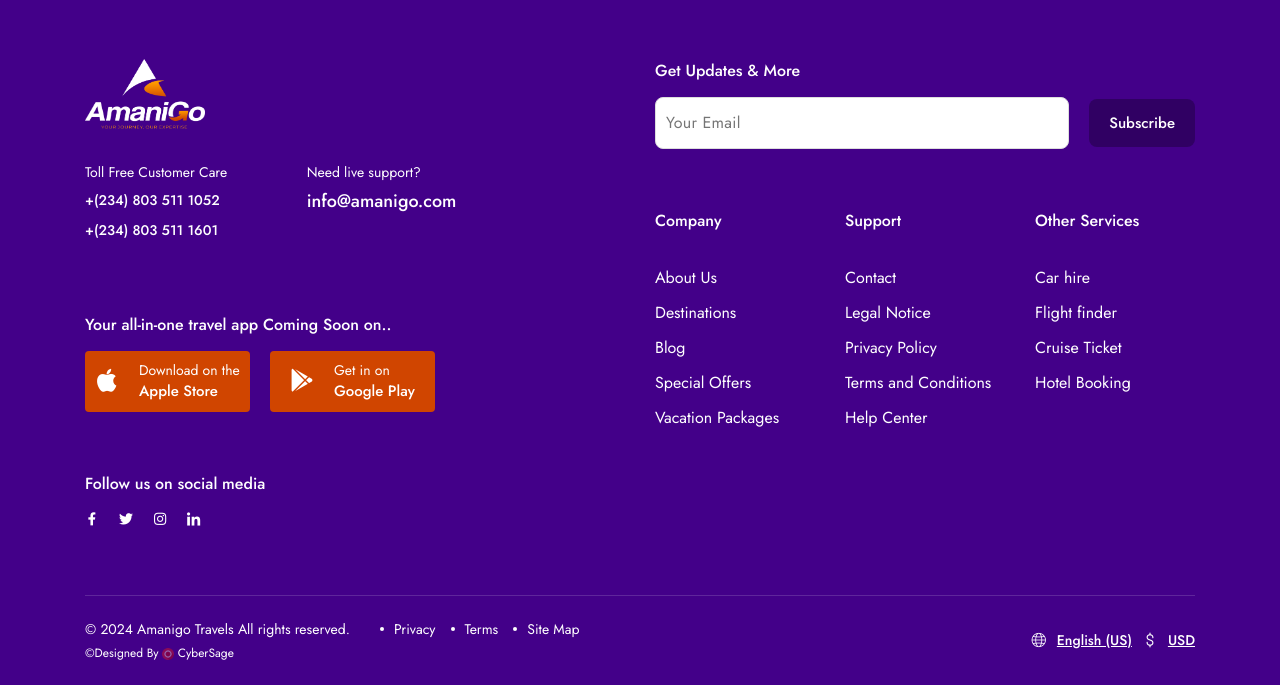
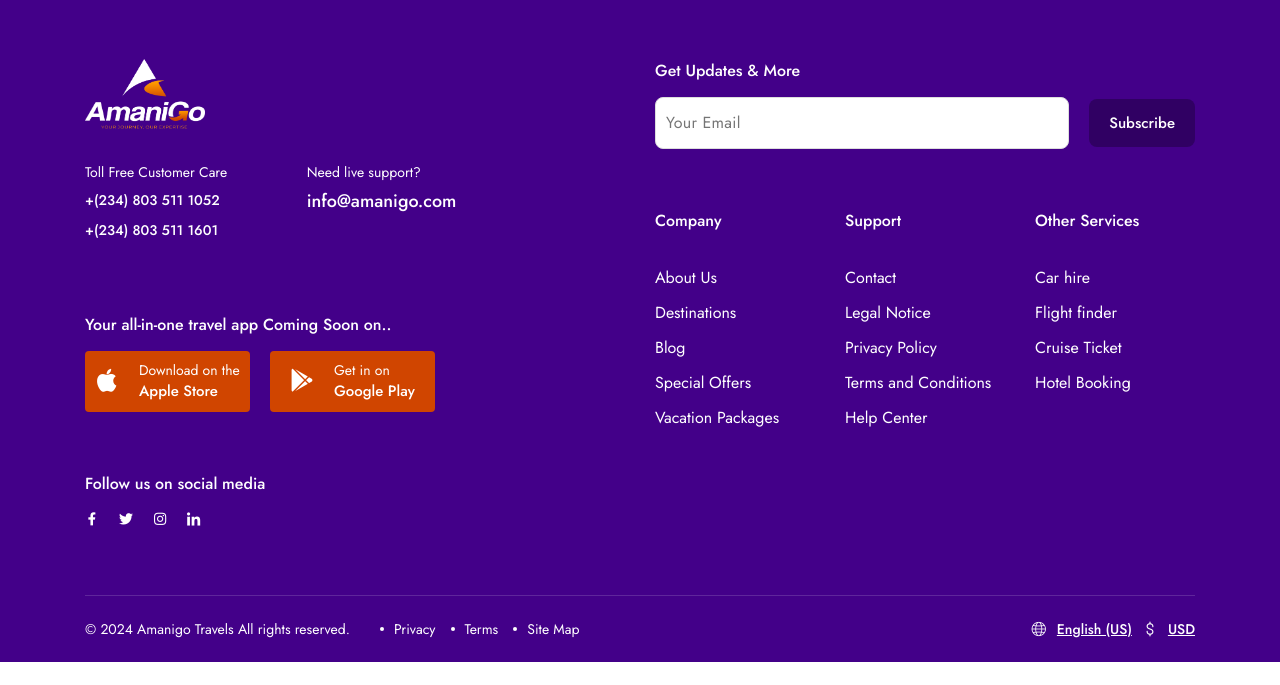
Before and after one commit to Donrington/amanigotravels, a Flask app: page /terms/ in a window 1280 px wide. Shown: the part 797-1482 px from the top of the page. After the commit the page ends 1459 px from the top, so only its background shows below. Run offline with Flask 3, Linux system fonts and the light colour scheme; some libraries are stand-ins or nearby versions; some web fonts are replaced.

Commit message:
new change

```diff
--- a/amanigo/templates/user/layout.html
+++ b/amanigo/templates/user/layout.html
@@ -479,9 +479,6 @@
                   <div class="text-14">
                     © 2024 Amanigo Travels All rights reserved.
                   </div>
-                  <p class=" text-12 text-white ">
-                    &copy;Designed By <img src="{{ url_for('static', filename='img/icons/circle2.png') }}" class="fa-fade mx-auto" id="iconfooter"> CyberSage
-                </p>
                 </div>
 
                 <div class="col-auto">
--- a/amanigo/templates/user/layout2.html
+++ b/amanigo/templates/user/layout2.html
@@ -384,9 +384,7 @@
                   <div class="text-14">
                     © 2024 Amanigo Travels All rights reserved.
                   </div>
-                  <p class=" text-12 text-white ">
-                    &copy;Designed By <img src="{{ url_for('static', filename='img/icons/circle2.png') }}" class="fa-fade mx-auto" id="iconfooter"> CyberSage
-                </p>
+
                 </div>
 
                 <div class="col-auto">
```
